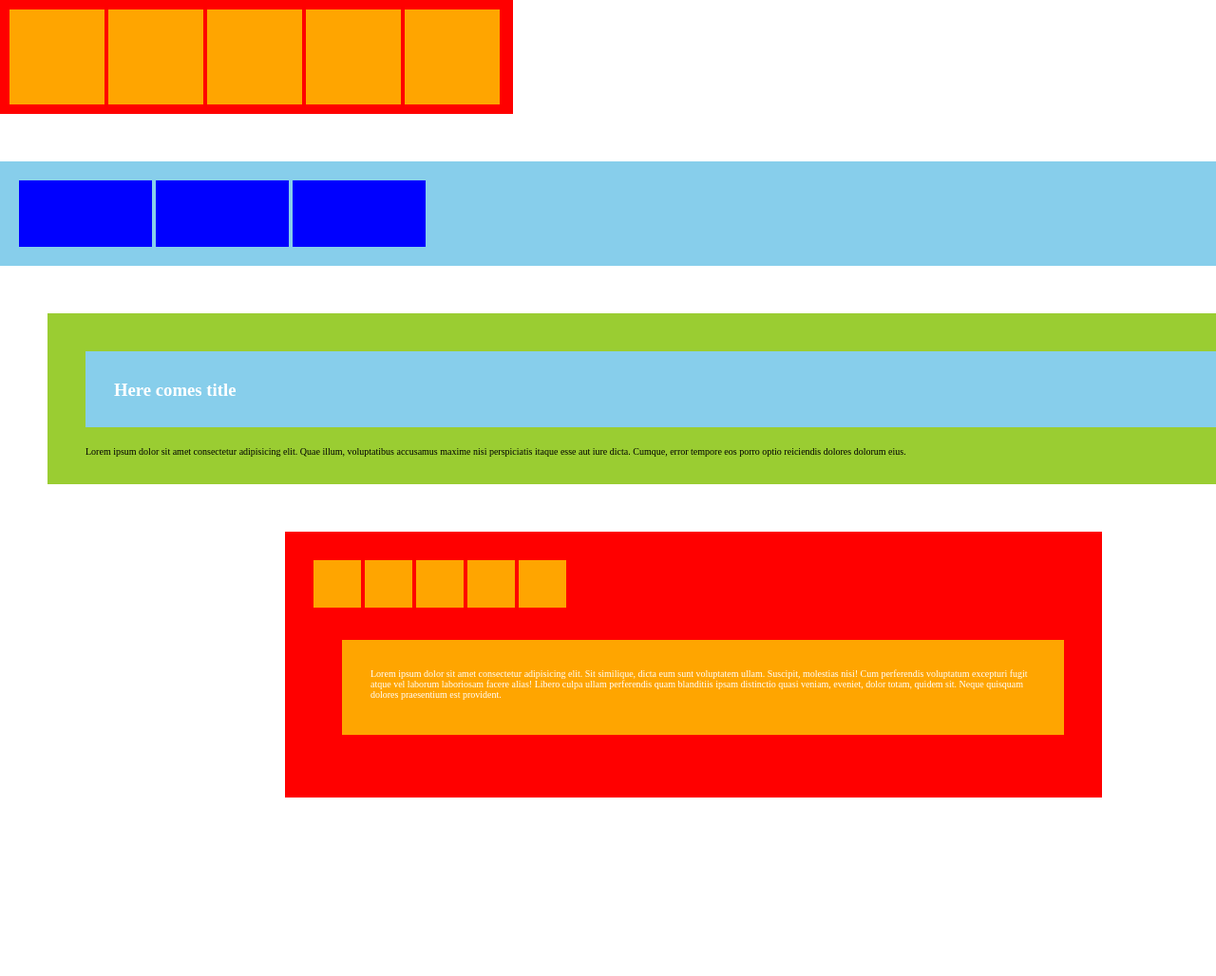
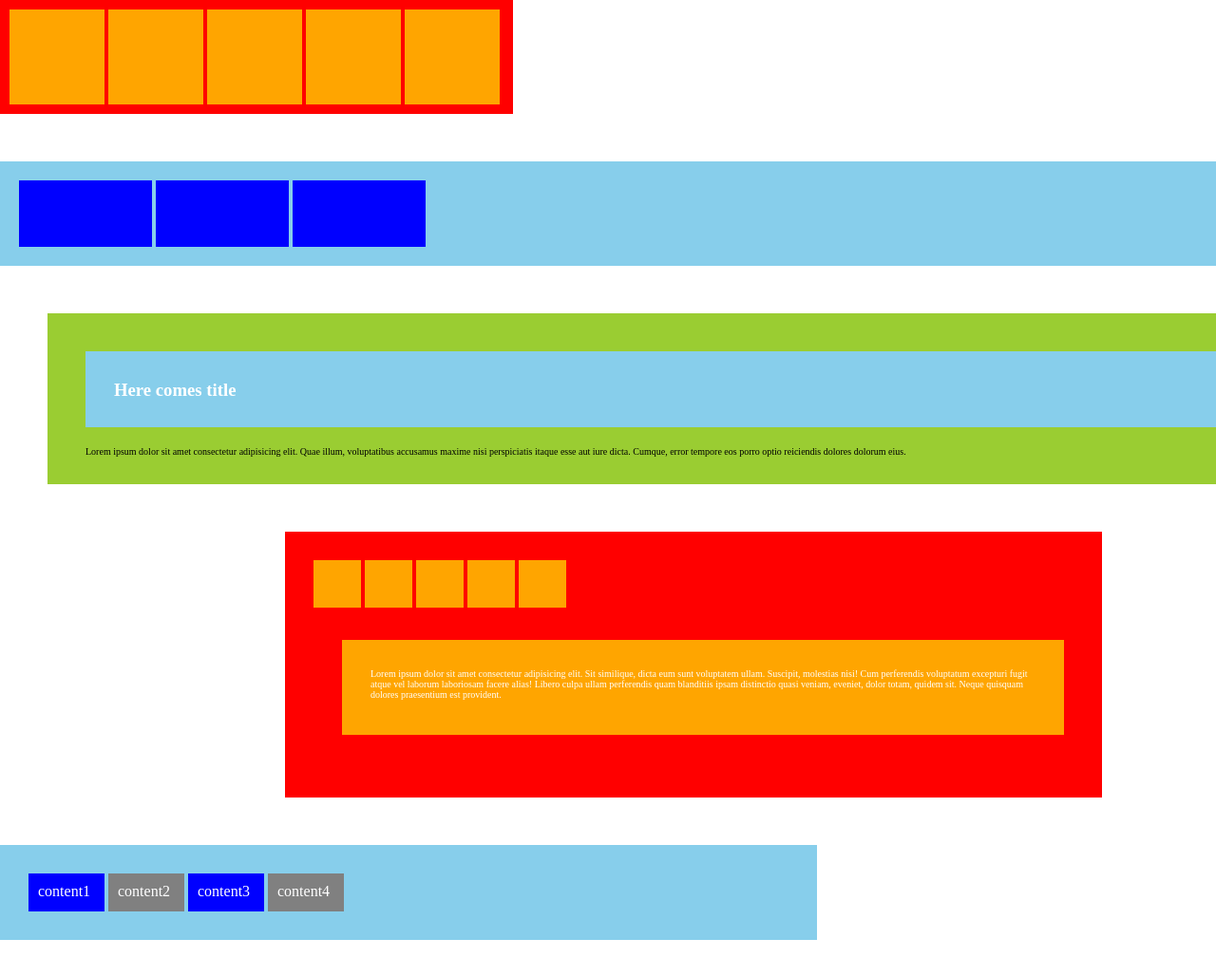
Before and after one commit to khh180cm/publishing, a plain HTML site: page 240607/assignment/page-1/index.html in a window 1280 px wide. Shown: the top 1028 px of the page at 95% size. Before the commit the page ends 890 px from the top, so only its background shows below. Drawn offline with Linux system fonts and the light colour scheme.

Commit message:
add: page-1 완성

```diff
--- a/240607/assignment/page-1/index.html
+++ b/240607/assignment/page-1/index.html
@@ -40,5 +40,12 @@
             <p>Lorem ipsum dolor sit amet consectetur adipisicing elit. Sit similique, dicta eum sunt voluptatem ullam. Suscipit, molestias nisi! Cum perferendis voluptatum excepturi fugit atque vel laborum laboriosam facere alias! Libero culpa ullam perferendis quam blanditiis ipsam distinctio quasi veniam, eveniet, dolor totam, quidem sit. Neque quisquam dolores praesentium est provident.</p>
         </div>
     </div>
+
+    <div class="box10">
+        <div class="box11">content1</div>
+        <div class="box11">content2</div>
+        <div class="box11">content3</div>
+        <div class="box11">content4</div>
+    </div>
 </body>
 </html>
--- a/240607/assignment/page-1/style.css
+++ b/240607/assignment/page-1/style.css
@@ -81,3 +81,28 @@
     font-size:10px;
     padding: 30px;
 }
+
+.box10 {
+    margin: 50px 0px;
+    background-color: skyblue;
+    width: 800px;
+    height: 40px;
+    padding: 30px;
+}
+
+.box11 {
+    display: inline-block;
+    color: #fff;
+    height: 20px;
+    width: 60px;
+    padding: 10px;
+}
+
+.box11:nth-child(odd) {
+    background-color: blue;
+}
+
+
+.box11:nth-child(even) {
+    background-color: gray;
+}
```
